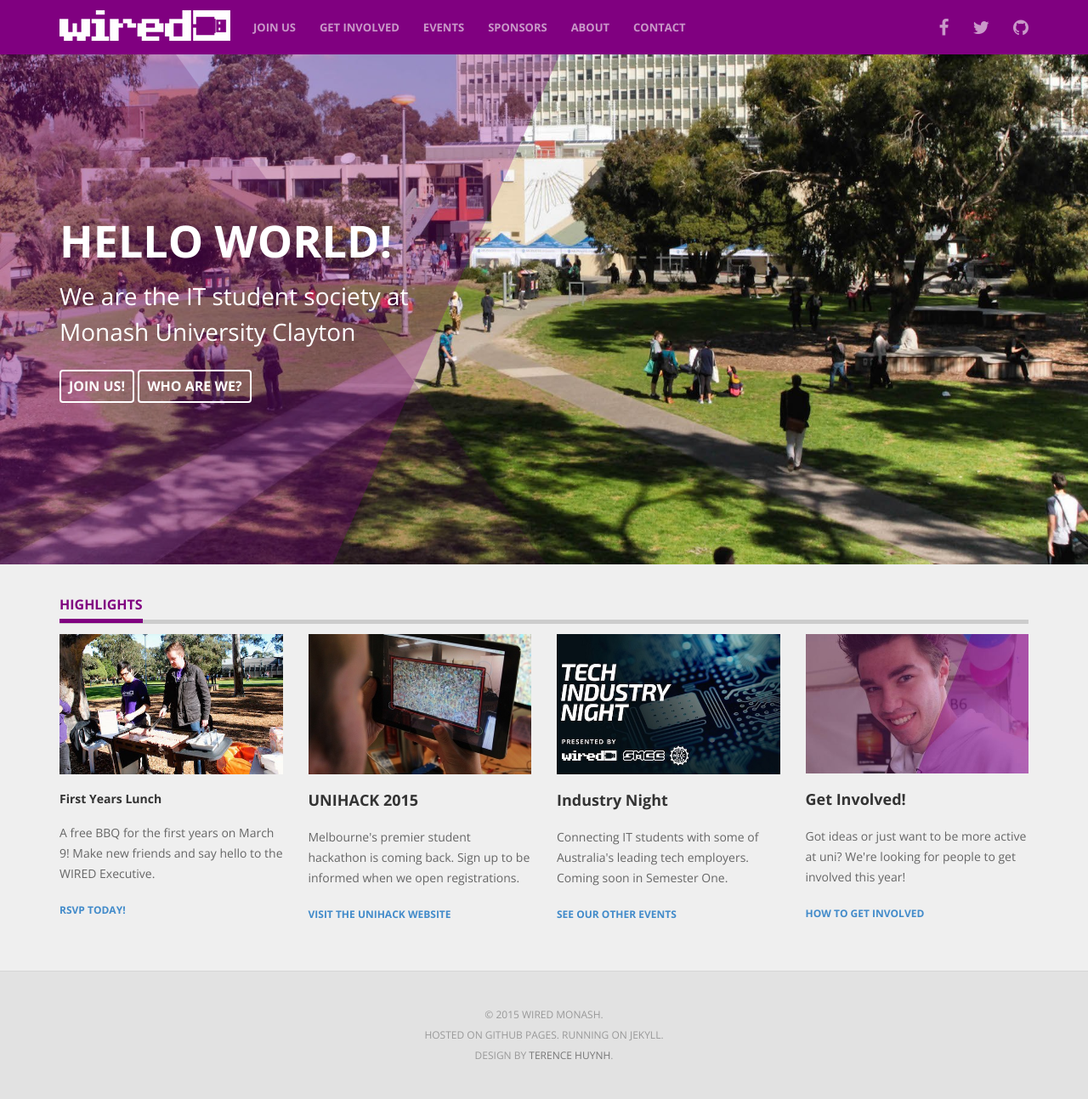
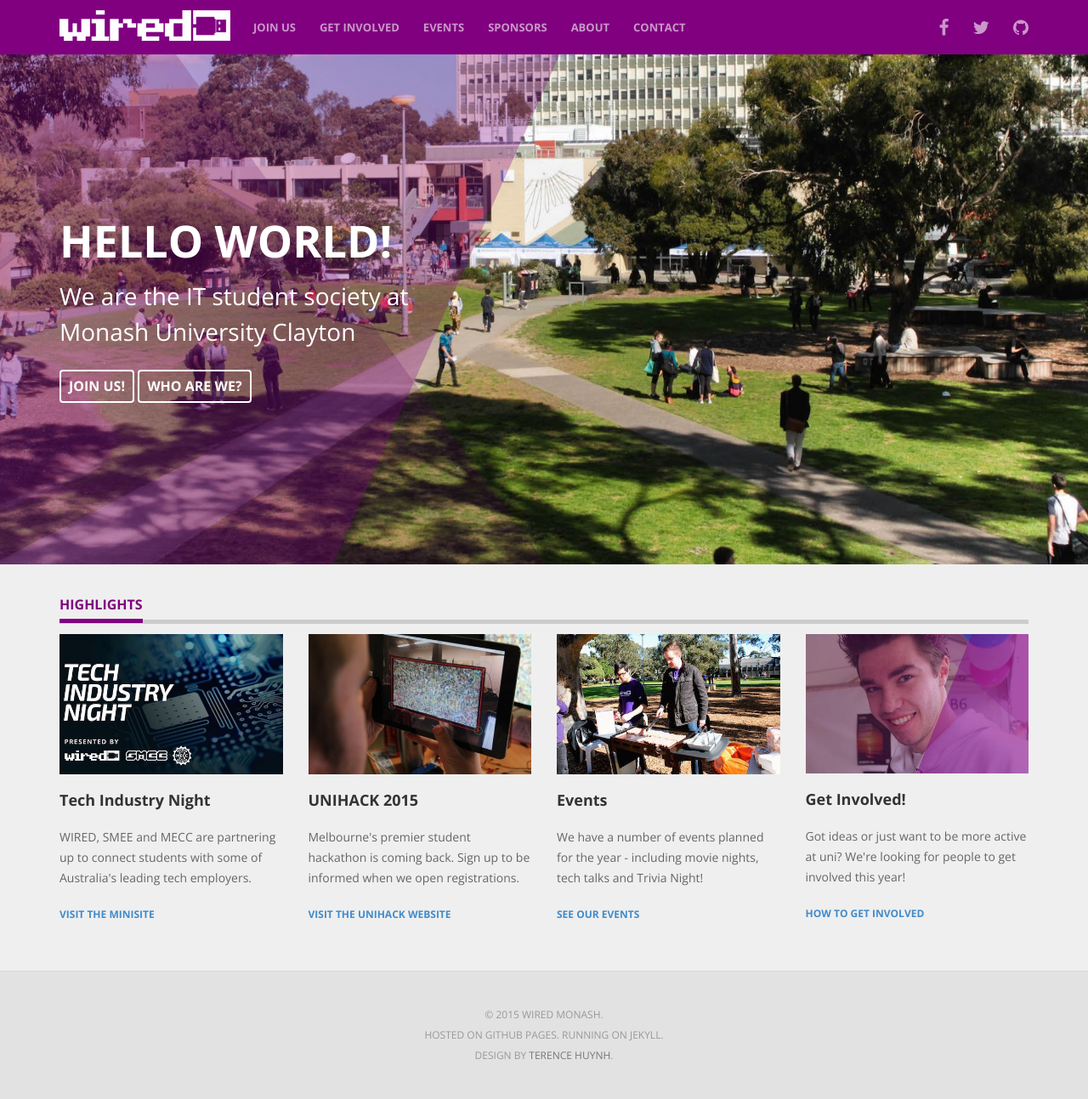
Before and after one commit to wiredmonash/wiredmonash.github.io, a Jekyll site: the page built from index.html, in a window 1280 px wide. Shown: the whole page at 85% size. Built offline with Jekyll 4.4.1, drawn with Linux system fonts in a browser that asks for light colours; nearby versions of some CDN libraries.

Commit message:
Update Event and Index pages

```diff
--- a/index.html
+++ b/index.html
@@ -28,10 +28,10 @@
     <h2><span>Highlights</span></h2>
     <div class="row">
       <div class="col-md-3 col-sm-6">
-        <img src="{{site.url}}/assets/img/promo/first-year-lunch.jpg" alt="First Year Lunch" />
-        <h4>First Years Lunch</h4>
-        <p>A free BBQ for the first years on March 9! Make new friends and say hello to the WIRED Executive.</p>
-        <p><a href="https://www.facebook.com/events/1574916296086927" class="small-link">RSVP today!</a></p>
+        <img src="{{site.url}}/assets/img/promo/industry-night.jpg" alt="Industry Night" />
+        <h3>Tech Industry Night</h3>
+        <p>WIRED, SMEE and MECC are partnering up to connect students with some of Australia's leading tech employers.</p>
+        <p><a class="small-link" href="{{site.url}}/events/industry-night/">Visit the minisite</a></p>
       </div>
       <div class="col-md-3 col-sm-6">
         <img src="{{site.url}}/assets/img/promo/unihack-featured.jpg" alt="UNIHACK 2015" />
@@ -40,10 +40,10 @@
         <p><a class="small-link" href="http://unihack.net">Visit the UNIHACK website</a></p>
       </div>
       <div class="col-md-3 col-sm-6">
-        <img src="{{site.url}}/assets/img/promo/industry-night.jpg" alt="Industry Night" />
-        <h3>Industry Night</h3>
-        <p>Connecting IT students with some of Australia's leading tech employers. Coming soon in Semester One.</p>
-        <p><a class="small-link" href="{{site.url}}/events/">See our other events</a></p>
+        <img src="{{site.url}}/assets/img/promo/first-year-lunch.jpg" alt="Events" />
+        <h3>Events</h3>
+        <p>We have a number of events planned for the year - including movie nights, tech talks and Trivia Night!</p>
+        <p><a class="small-link" href="{{site.url}}/events/">See our events</a></p>
       </div>
       <div class="col-md-3 col-sm-6">
         <img src="{{site.url}}/assets/img/promo/get-involved.jpg" alt="Get Involved" />
```
Also changed, not shown: events.html (+17 -6 lines).
